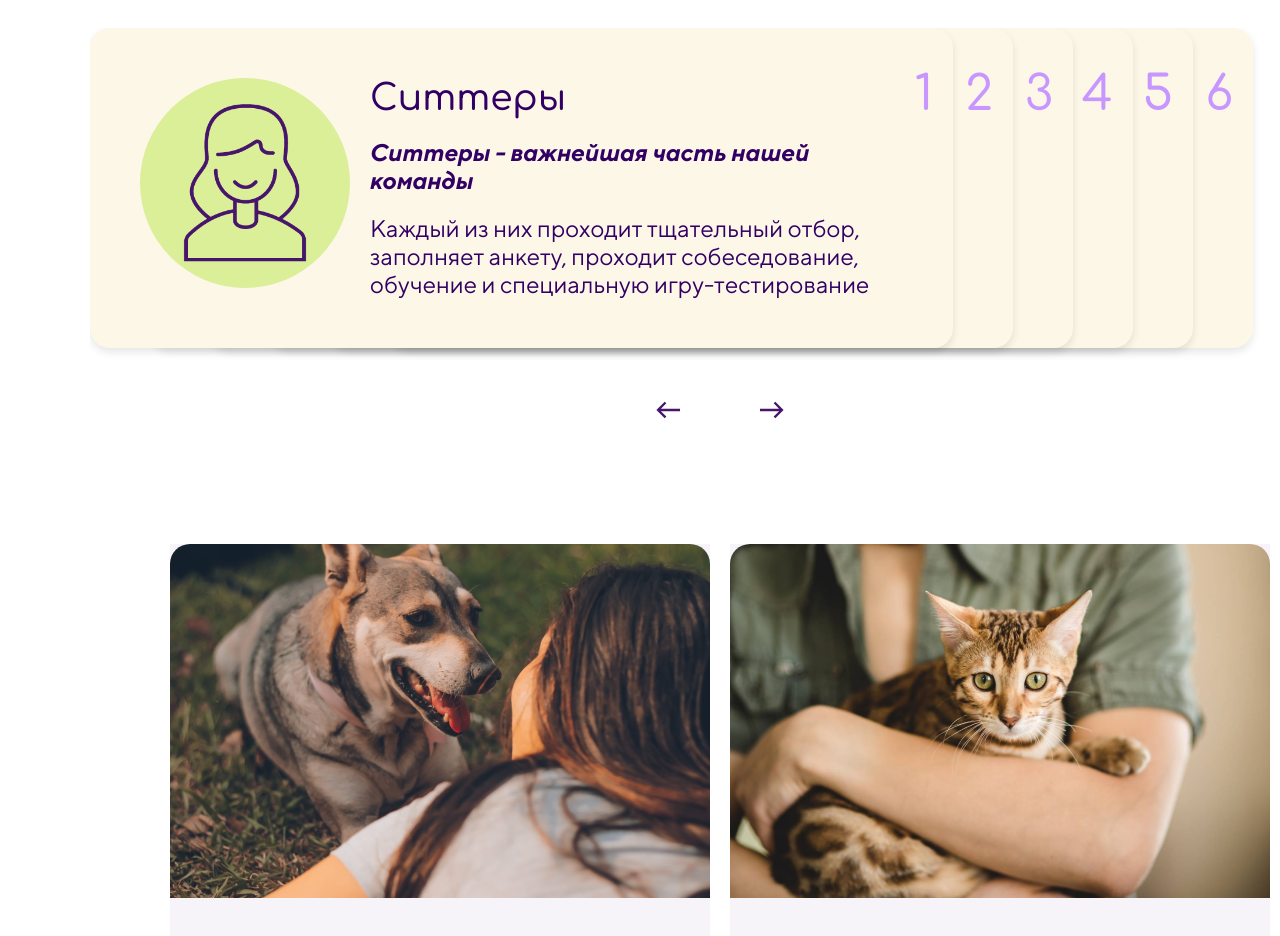
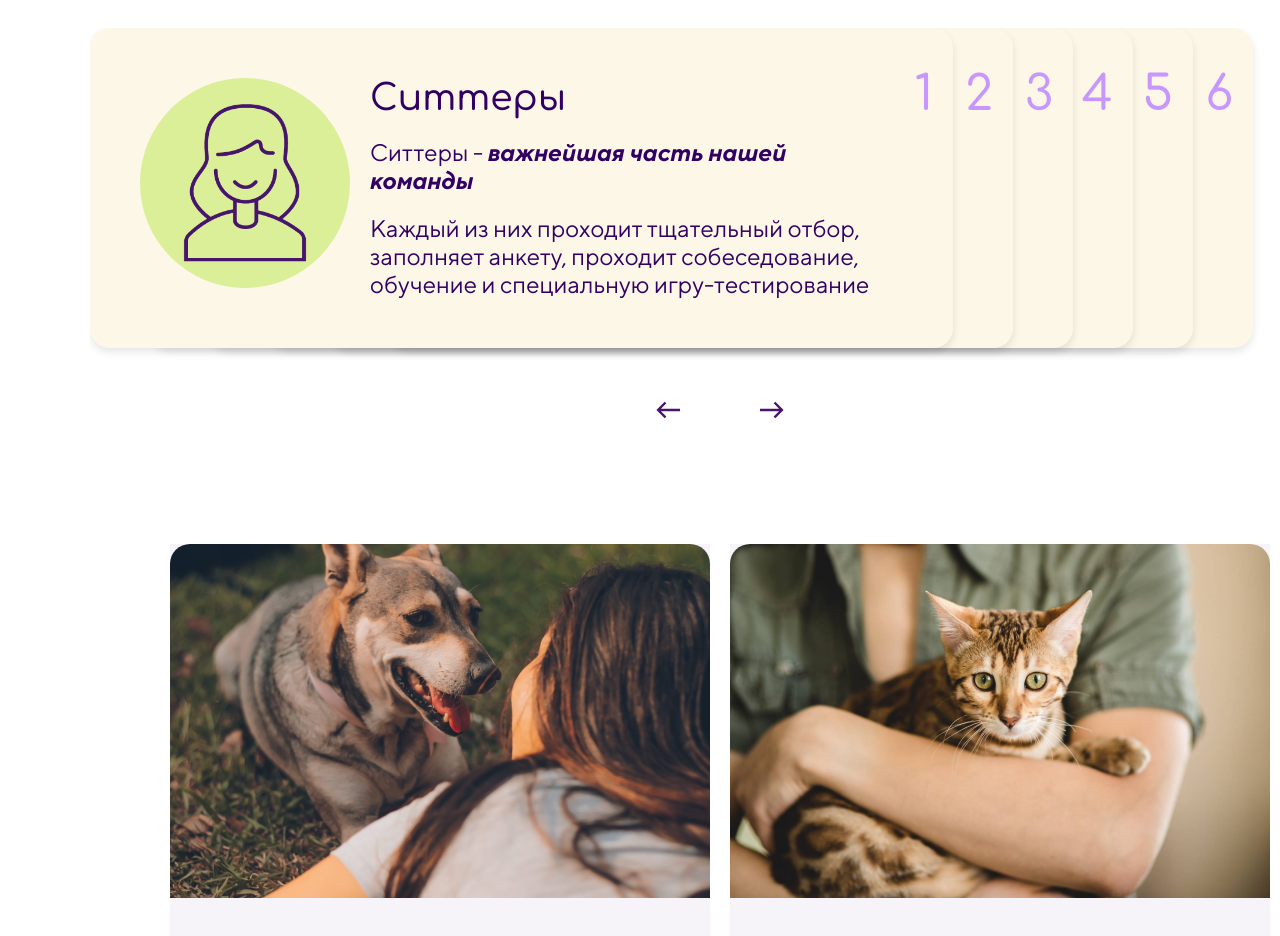
Before and after one commit to Pet-Sitters/Pet-Sitters-Client, a React (Vite) app: page / in a window 1280 px wide. Shown: the part 5180-6116 px from the top of the page. Built offline with nearby package versions, Linux system fonts and the light colour scheme; no server answers.

Commit message:
add <strong> to subtitle

```diff
--- a/src/components/Swiper/SwiperCard/SwiperCard.jsx
+++ b/src/components/Swiper/SwiperCard/SwiperCard.jsx
@@ -9,7 +9,7 @@ const SwiperCard = ({ icon, title, subtitle, description, number }) => {
             </div>
             <div className={styles.content}>
                 <h1 className={styles.title}>{title}</h1>
-                <span className={styles.subtitle}>{subtitle}</span>
+                <p className={styles.subtitle} dangerouslySetInnerHTML={{ __html: subtitle }} />
                 <div className={styles.description}>{description}</div>
             </div>
             <div><h1 className={styles.number}>{number}</h1></div>
--- a/src/components/Swiper/SwiperCard/SwiperCard.module.scss
+++ b/src/components/Swiper/SwiperCard/SwiperCard.module.scss
@@ -43,6 +43,10 @@
   }
 
   .subtitle {
+
+  }
+
+  strong{
     font-size: 24px;
     font-weight: 700;
     font-style: italic;
--- a/src/components/Swiper/data/cardsData.js
+++ b/src/components/Swiper/data/cardsData.js
@@ -10,42 +10,45 @@ const cardsData = [
     {
         icon: icon1,
         title: 'Ситтеры',
-        subtitle: 'Ситтеры - важнейшая часть нашей команды',
-        description: 'Каждый из них проходит тщательный отбор, заполняет анкету, проходит собеседование, обучение и специальную игру-тестирование',
+        subtitle: 'Ситтеры - <strong>важнейшая часть нашей команды</strong>',
+        description: 'Каждый из них проходит тщательный отбор, заполняет анкету, проходит собеседование, ' +
+            'обучение и специальную игру-тестирование',
         number: '1'
     },
     {
         icon: icon2,
         title: 'Забота',
-        subtitle: 'У нас работают люди, которые любят питомцев и умеют о них заботиться',
-        description: 'Индивидуальный подход к каждому питомцу, в этом отличие нашего сервиса передержки от гостиниц для животных',
+        subtitle: 'У нас работают <strong>люди, которые любят питомцев и умеют о них заботиться</strong>',
+        description: 'Индивидуальный подход к каждому питомцу, в этом отличие нашего сервиса передержки ' +
+            'от гостиниц для животных',
         number: '2'
     },
     {
         icon: icon3,
         title: 'Теплота',
-        subtitle: 'Ваш питомец живет дома у нашего ситтера',
+        subtitle: 'Ваш <strong>питомец живет дома у нашего ситтера</strong>',
         description: 'Получает много внимания, любви, заботы и жизненного пространства',
         number: '3'
     },
     {
         icon: icon4,
         title: 'Стандарты',
-        subtitle: 'Передержка выполняется в соответствии с регламентом',
-        description: 'Утвержденным хозяином питомца. Следование стандартам передержки, ситтер подтверждает ежедневными видеоотчетами',
+        subtitle: '<strong>Передержка</strong> выполняется <strong>в соответствии с регламентом</strong>',
+        description: 'Утвержденным хозяином питомца. Следование стандартам передержки, ситтер подтверждает ' +
+            'ежедневными видеоотчетами',
         number: '4'
     },
     {
         icon: icon5,
         title: 'Ответственность',
-        subtitle: 'Мы берем на себя ответственность',
+        subtitle: '<strong>Мы берем на себя ответственность</strong>',
         description: 'За передержку вашего питомца после заключения договора',
         number: '5'
     },
     {
         icon: icon6,
         title: 'Надежность',
-        subtitle: 'Договор публичной оферты',
+        subtitle: '<strong>Договор публичной оферты</strong>',
         description: 'Фиксируем нашу ответственность, ответственность ситтеров и стандарты передержки',
         number: '6'
     },
```
